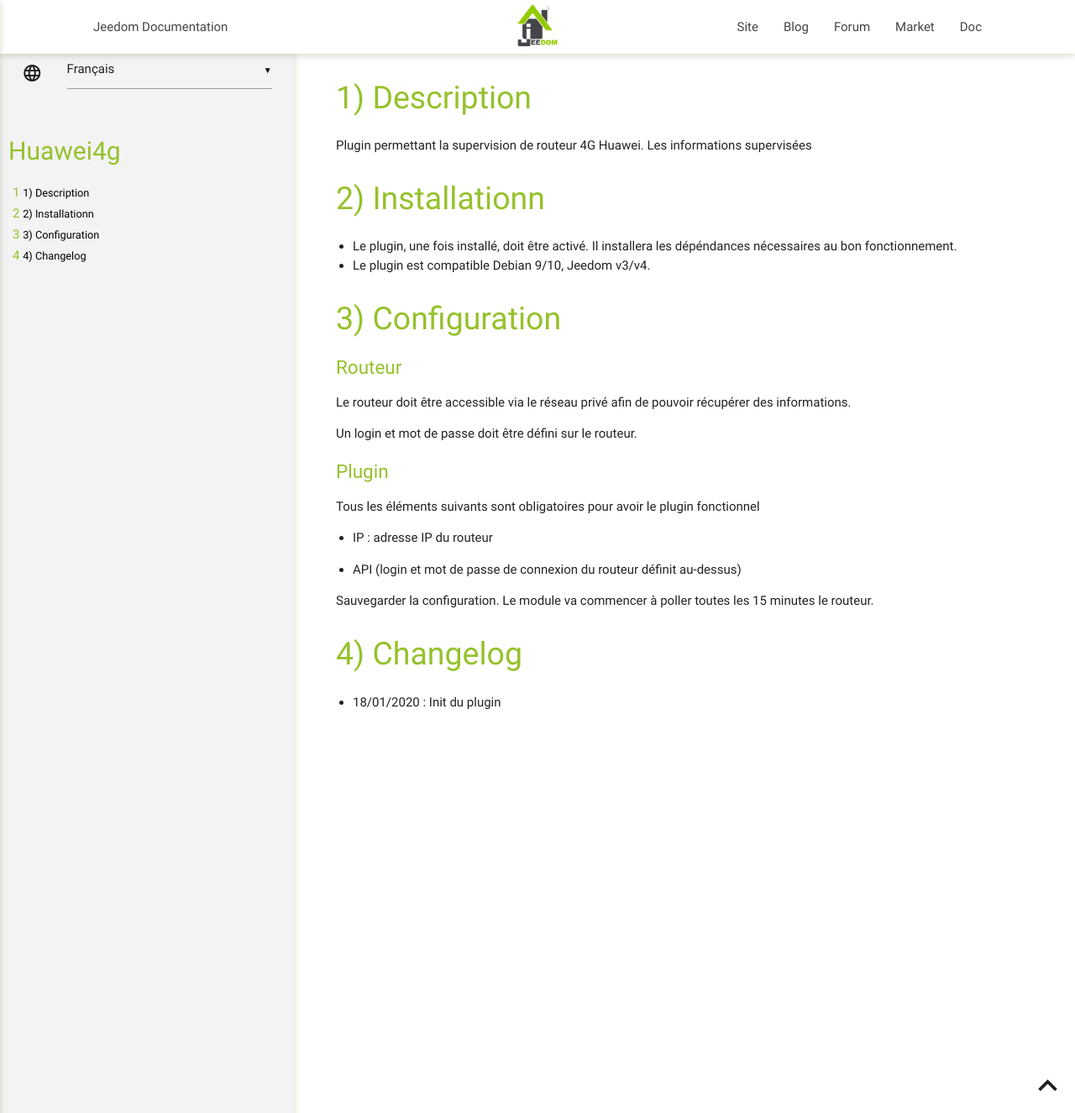
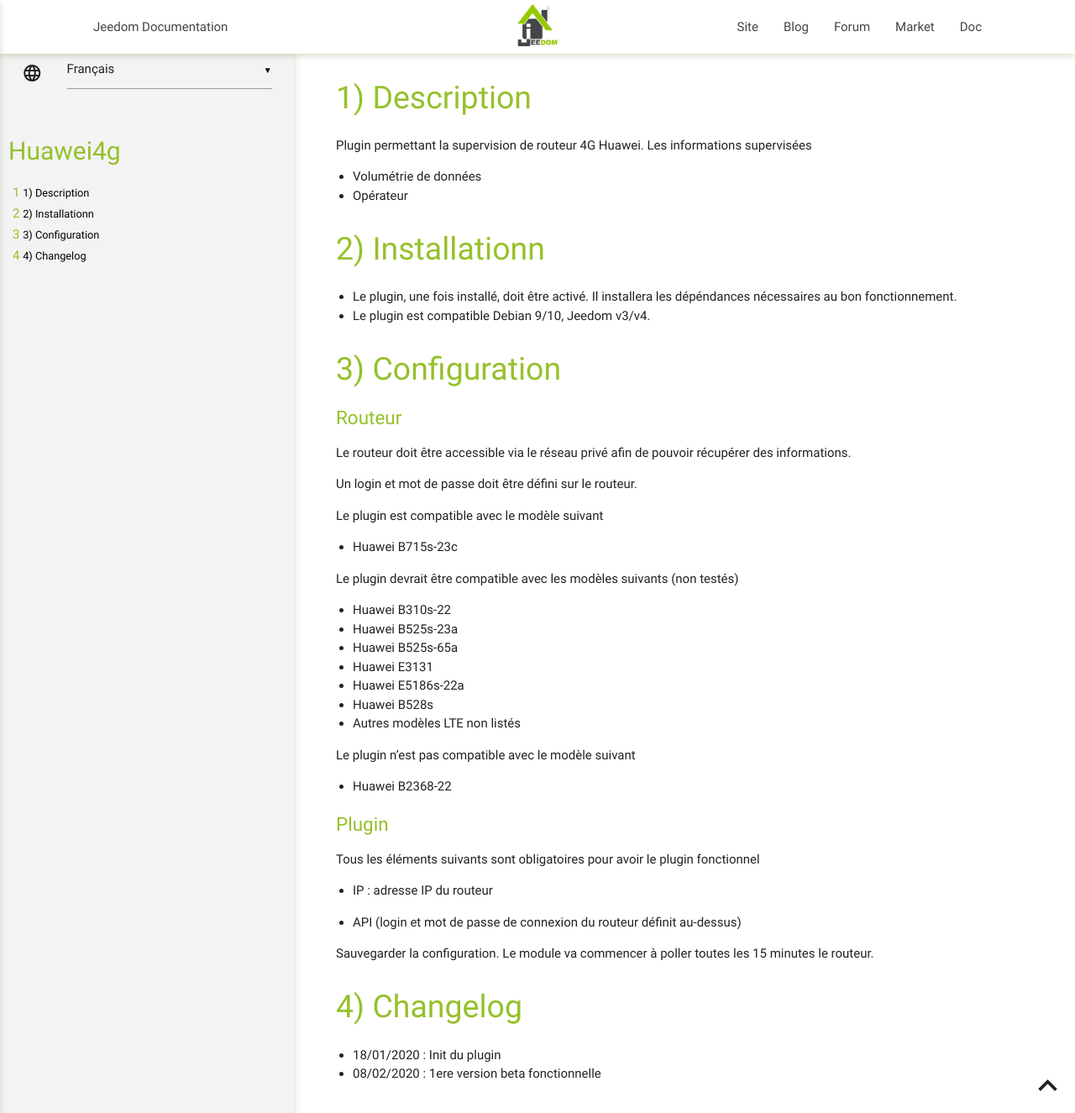
Before and after one commit to tux1c0/plugin-huawei4g, a Jekyll site: the page built from docs/de_DE/index.md, in a window 1280 px wide and 1325 px high. Shown: the whole window at 84% size. Built offline with Jekyll 4.4.1, drawn with Linux system fonts in a browser that asks for light colours; our own code applies the rules of GitHub Pages for plain Markdown files.

Commit message:
[ROBOT] Action all

```diff
--- a/docs/de_DE/index.md
+++ b/docs/de_DE/index.md
@@ -3,7 +3,8 @@
 
 Plugin permettant la supervision de routeur 4G Huawei.
 Les informations supervisées
-
+-   Volumétrie de données
+-   Opérateur
 
 Installationn
 ===
@@ -22,6 +23,20 @@
 
 Un login et mot de passe doit être défini sur le routeur.
 
+Le plugin est compatible avec le modèle suivant
+-   Huawei B715s-23c
+
+Le plugin devrait être compatible avec les modèles suivants (non testés)
+-   Huawei B310s-22
+-   Huawei B525s-23a
+-   Huawei B525s-65a
+-   Huawei E3131
+-   Huawei E5186s-22a
+-   Huawei B528s
+-   Autres modèles LTE non listés
+
+Le plugin n'est pas compatible avec le modèle suivant
+-   Huawei B2368-22
 
 ### Plugin
 
@@ -40,3 +55,4 @@
 ===
 
 -   18/01/2020 : Init du plugin
+-   08/02/2020 : 1ere version beta fonctionnelle
```
Also changed, not shown: docs/en_US/index.md (+17 -1 lines), docs/es_ES/index.md (+17 -1 lines).
